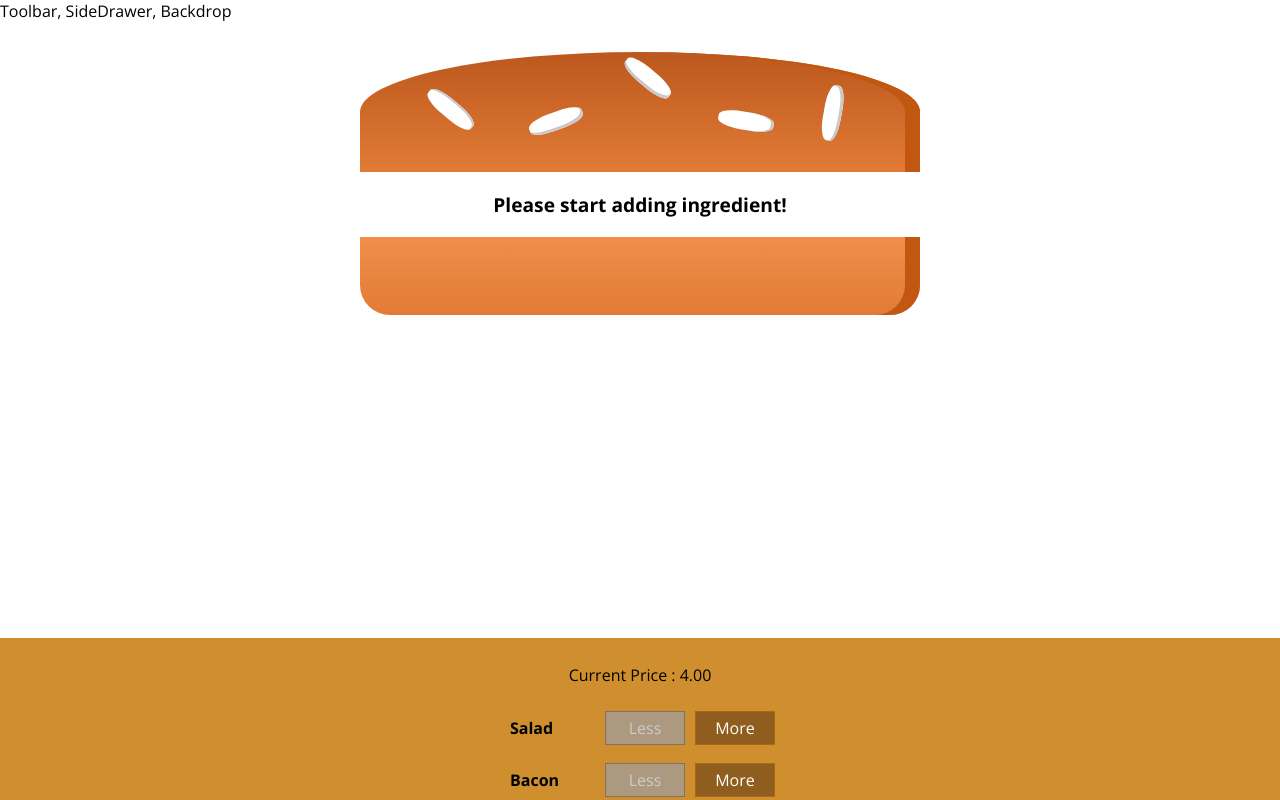
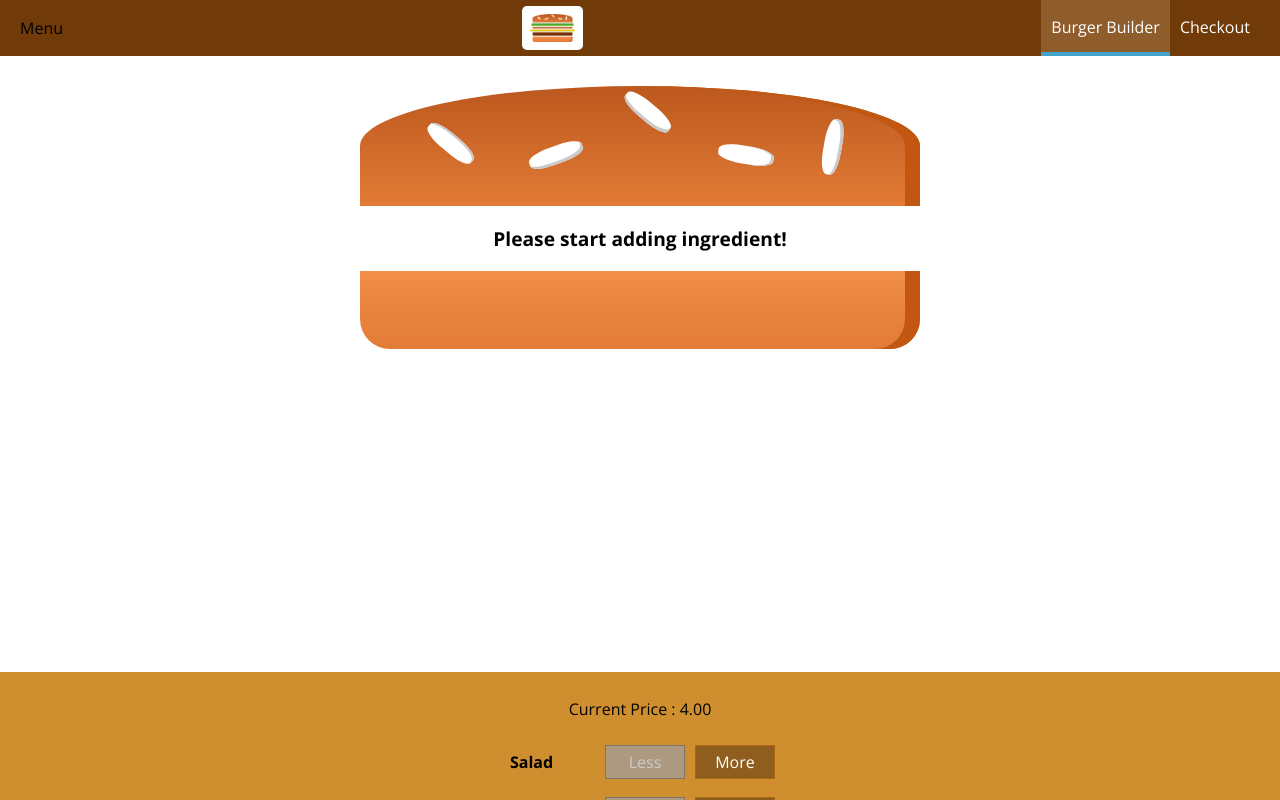
Before and after one commit to yashar-akish/react-burger-builder, a React (Create React App) app: page / in a window 1280 px wide. Shown: the top 800 px of the page. Built offline with nearby package versions, Linux system fonts and the light colour scheme.

Commit message:
adding toolbar and navigation

```diff
--- a/src/components/Layout/Layout.js
+++ b/src/components/Layout/Layout.js
@@ -1,14 +1,29 @@
-import React from 'react';
+import React, { Component } from 'react';
 import Aux from '../../hoc/Auxiliary';
 import classes from './Layout.module.css';
+import Toolbar from '../Navigation/Toolbar/Toolbar';
+import SideDrawer from '../Navigation/SideDrawer/SideDrawer'
 
-const layout = (props) => (
-  <Aux>
-    <div>Toolbar, SideDrawer, Backdrop</div>
-    <main className={classes.Content}>
-      {props.children}
-    </main>
-  </Aux>
-)
+class Layout extends Component {
 
-export default layout;
+  state = {
+    showSideDrawer: false,
+  }
+
+  sideDrawerCloseHandler = () => {
+    this.setState({ showSideDrawer: false })
+  }
+  render() {
+    return (
+      <Aux>
+        <Toolbar />
+        <SideDrawer open={this.state.showSideDrawer} closed={this.sideDrawerCloseHandler} />
+        <main className={classes.Content}>
+          {this.props.children}
+        </main>
+      </Aux>
+    )
+  }
+}
+
+export default Layout;
--- a/src/components/Layout/Layout.module.css
+++ b/src/components/Layout/Layout.module.css
@@ -1,3 +1,3 @@
 .Content{
-  margin-top: 16px;
+  margin-top: 72px;
 }
--- /dev/null
+++ b/src/components/Logo/Logo.js
@@ -0,0 +1,11 @@
+import React from 'react';
+import burgerLogo from '../../assets/images/burger-logo.png';
+import classes from './Logo.module.css';
+
+const logo = (props) => (
+  <div className={classes.Logo} style={{ height: props.height }}>
+    <img src={burgerLogo} alt={'My Burger'} />
+  </div>
+)
+
+export default logo;
--- /dev/null
+++ b/src/components/Logo/Logo.module.css
@@ -0,0 +1,11 @@
+.Logo {
+  background-color: white;
+  padding: 8px;
+  height: 100%;
+  box-sizing: border-box;
+  border-radius: 5px;
+}
+
+.Logo img{
+  height: 100%;
+}
--- /dev/null
+++ b/src/components/Navigation/NavigationItems/NavigationItem/NavigationItem.js
@@ -0,0 +1,15 @@
+import React from 'react';
+import classes from './NavigationItem.module.css';
+
+
+const navigationItem = (props) => (
+  <li className={classes.NavigationItem}>
+    <a
+      href={props.link}
+      className={props.active ? classes.active : null} >
+      {props.children}
+    </a>
+  </li>
+);
+
+export default navigationItem;
--- /dev/null
+++ b/src/components/Navigation/NavigationItems/NavigationItem/NavigationItem.module.css
@@ -0,0 +1,45 @@
+.NavigationItem{
+  margin: 10px 0;
+  box-sizing: border-box;
+  display: block;
+  width: 100%;
+}
+
+.NavigationItem a {
+  color: #8F5C2C;
+  text-decoration: none;
+  width: 100%;
+  box-sizing: border-box;
+  display: block;
+}
+
+.NavigationItem a:hover,
+.NavigationItem a:active,
+.NavigationItem a.active {
+  color: #40A4C8;
+}
+
+@media(min-width: 500px){
+  .NavigationItem{
+    margin: 0;
+    display: flex;
+    height: 100%;
+    width: auto;
+    align-items: center;
+  }
+
+  .NavigationItem a {
+    color: white;
+    height: 100%;
+    padding: 16px 10px;
+    border-bottom: 4px solid transparent;
+  }
+
+  .NavigationItem a:hover,
+  .NavigationItem a:active,
+  .NavigationItem a.active {
+    background-color: #8F5C2C;
+    border-bottom: 4px solid #40A4C8;
+    color: white;
+  }
+}
--- /dev/null
+++ b/src/components/Navigation/NavigationItems/NavigationItems.js
@@ -0,0 +1,12 @@
+import React from 'react';
+import NavigationItem from './NavigationItem/NavigationItem'
+import classes from './NavigationItems.module.css';
+
+const navigationItems = () => (
+  <ul className={classes.NavigationItems}>
+    <NavigationItem link='/' active>Burger Builder</NavigationItem>
+    <NavigationItem link='/'>Checkout</NavigationItem>
+  </ul>
+)
+
+export default navigationItems;
--- /dev/null
+++ b/src/components/Navigation/NavigationItems/NavigationItems.module.css
@@ -0,0 +1,15 @@
+.NavigationItems {
+  margin: 0;
+  padding: 0;
+  list-style: none;
+  display: flex;
+  flex-flow: column;
+  align-items: center;
+  height: 100%;
+}
+
+@media(min-width: 500px){
+  .NavigationItems {
+    flex-flow: row;
+  }
+}
--- /dev/null
+++ b/src/components/Navigation/SideDrawer/SideDrawer.js
@@ -0,0 +1,30 @@
+import React from 'react';
+import Logo from '../../Logo/Logo';
+import NavigationItems from '../NavigationItems/NavigationItems';
+import classes from './SideDrawer.module.css';
+import BackDrop from '../../UI/Backdrop/Backdrop';
+import Aux from '../../../hoc/Auxiliary';
+
+const sideDrawer = (props) => {
+  let attachedClasses = [classes.SideDrawer, classes.Close];
+  if (props.open) {
+    attachedClasses = [classes.SideDrawer, classes.Open];
+  }
+  return (
+    <Aux>
+      <BackDrop show={props.open} clicked={props.closed} />
+      <div className={attachedClasses.join(' ')}>
+        <div className={classes.Logo}>
+          <Logo />
+        </div>
+        <nav>
+          <NavigationItems />
+        </nav>
+      </div>
+    </Aux>
+
+
+  );
+}
+
+export default sideDrawer;
--- /dev/null
+++ b/src/components/Navigation/SideDrawer/SideDrawer.module.css
@@ -0,0 +1,32 @@
+.SideDrawer{
+  position: fixed;
+  width: 280px;
+  max-width: 70%;
+  height: 100%;
+  left: 0;
+  top: 0;
+  z-index: 200;
+  background-color: white;
+  padding: 32px 16px;
+  box-sizing: border-box;
+  transition: transform 0.3s ease-out;
+}
+
+@media(min-width: 500px){
+  .SideDrawer{
+    display: none;
+  }
+}
+
+.Open {
+  transform: translateX(0);
+}
+
+.Close {
+  transform: translateX(-100%);
+}
+
+.Logo {
+  height: 11%;
+  margin-bottom: 32px;
+}
--- /dev/null
+++ b/src/components/Navigation/Toolbar/Toolbar.js
@@ -0,0 +1,18 @@
+import React from 'react';
+import classes from './Toolbar.module.css';
+import Logo from '../../Logo/Logo';
+import NavigationItems from '../NavigationItems/NavigationItems'
+
+const toolbar = (props) => (
+  <header className={classes.Toolbar}>
+    <div>Menu</div>
+    <div className={classes.Logo}>
+      <Logo />
+    </div>
+    <nav className={classes.DesktopOnly}>
+      <NavigationItems />
+    </nav>
+  </header>
+)
+
+export default toolbar;
--- /dev/null
+++ b/src/components/Navigation/Toolbar/Toolbar.module.css
@@ -0,0 +1,28 @@
+.Toolbar{
+  height: 56px;
+  width: 100%;
+  position: fixed;
+  top: 0;
+  left: 0;
+  background-color: #703B09;
+  display: flex;
+  justify-content: space-between;
+  align-items: center;
+  padding: 0 20px;
+  box-sizing: border-box;
+  z-index: 90;
+}
+
+.Toolbar nav {
+  height: 100%;
+}
+
+.Logo{
+  height: 80%;
+}
+
+@media(max-width: 499px){
+  .DesktopOnly {
+    display: none;
+  }
+}
```
Also changed, not shown: src/assets/images/burger-logo.png (added), 1 other file (tests, documents, lock files or other folders).
